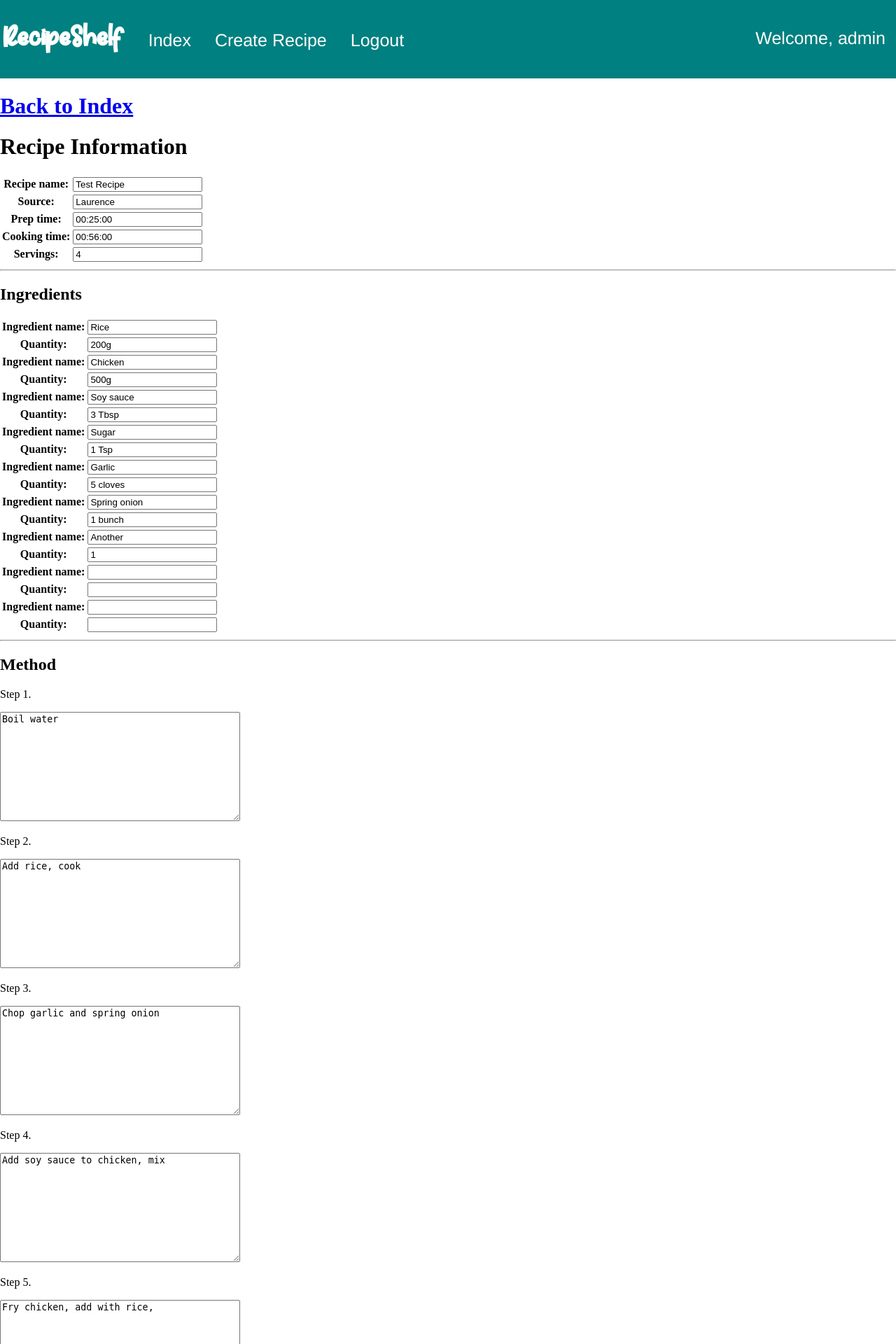
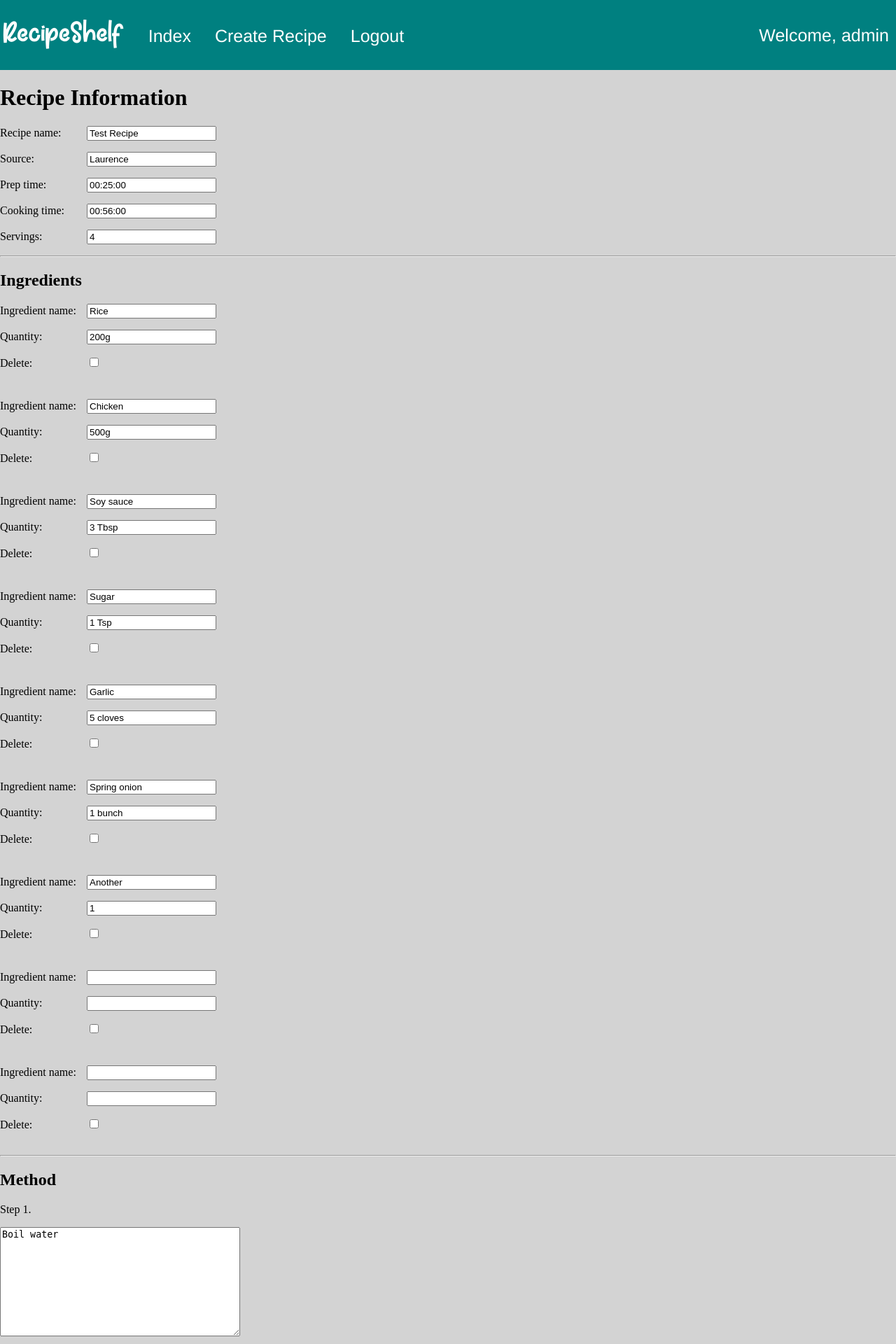
Before and after one commit to L-E-Freeman/RecipeShelf, a Django app: page /recipes/edit_recipe/63 in a window 1280 px wide. Shown: the top 1920 px of the page at 70% size. Run offline with Django 3.2, Linux system fonts and the light colour scheme; a user stored in the database is signed in; data comes from the database, SQL or seed files in the repository; both versions use the stored data as it was after the commit.

Commit message:
Edit recipe functionality achieved again. Looking in to improving CSS form styling.

```diff
--- a/recipes/forms.py
+++ b/recipes/forms.py
@@ -23,7 +23,9 @@ IngredientFormSet = inlineformset_factory(
     Ingredient,
     form = IngredientForm,
     can_delete_extra = True,
-    can_delete = False,
+    # If something breaks with dyanimcally adding JS, it's because can_delete
+    # is now set to True.
+    can_delete = True,
     extra=2)
 
 class MethodForm(forms.ModelForm):
--- a/recipes/static/recipes/base_style.css
+++ b/recipes/static/recipes/base_style.css
@@ -1,6 +1,9 @@
 /* Navigation bar */
 .topnav {
     background-color: teal;
+    height: 100px;
+    width: 100%;
+    line-height: 100px;
     overflow: hidden;
     margin:0
 }
@@ -12,18 +15,29 @@
     text-align: center;
     font-family: helvetica;
     padding-left: 30px;
-    padding-bottom: 0px;
     font-size: 25px;
     text-decoration: none;
 }
 
-.topnav a:hover {
-     text-decoration: underline;
+
+#logo {
+    display:inline-block;
+    padding-left: 5px;
+    color: white;
+    font-family: Foodpacker;
+    font-size: 40px;
+    text-align: center;
+}
+
+
+a:not(#logo):hover {
+    text-decoration: underline;
 }
 
 #welcomemsg {
+    display:inline-block;
     float:right;
-    padding: 15px;
+    padding-right: 10px;
     font-family: helvetica;
     color:white;
     font-size: 25px;
@@ -35,15 +49,6 @@
     src: url('recipe_site/recipes/static/recipes/fonts/Foodpacker.otf')
 }
 
-#title {
-    display:inline-block;
-    padding-left: 5px;
-    color: white;
-    font-family: Foodpacker;
-    font-size: 40px;
-    text-align: center;
-}
-
 
 /* Removing padding from left hand side. */
 body {
--- /dev/null
+++ b/recipes/static/recipes/edit_recipe_style.css
@@ -0,0 +1,33 @@
+body {
+    background-color: lightgrey;
+}
+
+input[type="text"] textarea {
+    background-color: gray;
+}
+
+#recipeinfo p {
+    display: block;
+}
+
+#recipeinfo > p > label {
+    display: inline-block;
+    width: 120px;
+}
+
+#methodinfo {
+    padding-left: 5px;
+}
+
+.ingredientinfo p {
+    display: block;
+}
+
+.ingredientinfo {
+    padding-bottom: 10px;
+}
+
+.ingredientinfo > p > label {
+    display: inline-block;
+    width: 120px;
+}
--- a/recipes/templates/recipes/base.html
+++ b/recipes/templates/recipes/base.html
@@ -12,16 +12,16 @@
 
     <body>
 
-        <div class = "topnav">
-            <h1 id="title">RecipeShelf</h1>
+        <div class="topnav">
+            <a href = "{% url 'recipes:index' %}" id="logo">RecipeShelf</a>
             {% if request.user.is_authenticated %}
-                <a href = "{% url 'recipes:index' %}">Index</a>
-                <a href = "{% url 'recipes:create_recipe' %}">Create Recipe</a>
-                <a href = "{% url 'recipes:logout' %}">Logout</a>
-                <p id = "welcomemsg">Welcome, {{ request.user }}</p>
+            <a href = "{% url 'recipes:index' %}">Index</a>
+            <a href = "{% url 'recipes:create_recipe' %}">Create Recipe</a>
+            <a href = "{% url 'recipes:logout' %}">Logout</a>
+            <div id="welcomemsg">Welcome, {{ request.user }}</div>
             {% else %}
-                <a href = "{% url 'recipes:signup' %}">Sign Up</a>
-                <a href = "{% url 'recipes:login' %}">Login</a>
+            <a href = "{% url 'recipes:signup' %}">Sign Up</a>
+            <a href = "{% url 'recipes:login' %}">Login</a>
             {% endif %}
         </div>
 
--- a/recipes/templates/recipes/edit_recipe.html
+++ b/recipes/templates/recipes/edit_recipe.html
@@ -1,33 +1,53 @@
 {% extends 'recipes/base.html' %}
 
 {% block content %}
-<h1><a href = "{% url 'recipes:index' %}">Back to Index</a></h1>
+
+{% load static %}
+
+<link rel="stylesheet" type="text/css" href="{% static 'recipes/edit_recipe_style.css' %}">
+
 
 <form action="" method="post">
     {% csrf_token %}
+
     <h1>Recipe Information</h1>
+
     {% if error_message %}
-        <p><strong>{{ error_message }}</strong></p>
+    <strong>{{ error_message }}</strong>
     {% endif %}
-        <table>
-        {{ form.as_table }}
-        </table>
+    <div id="recipeinfo">
+        {{ form.as_p }}
+    </div>
+
     <hr>
+
     <h2>Ingredients</h2>
+
     {{ iformset.management_form }}
-        <table>
+    <div id=ingredientform>
         {% for i_form in iformset %}
-            {{ i_form.as_table }}
+        <div class = ingredientinfo>
+            {{ i_form.as_p }}
+        </div>
     {% endfor %}
-        </table>
+    </div>
+
     <hr>
+
     <h2>Method</h2>
+
     {{ mformset.management_form }}
+    <div id=methodform>
         {% for m_form in mformset %}
+        <div class=methodinfo>
             Step {{ forloop.counter }}. {{ m_form.as_p }}
+        </div>
     {% endfor %}
+    </div>
+
     <input type="submit" value="Submit">
 </form>
 {% endblock content %}
+
 <!--The form action should go to the same view that serves the form - as a
 post request. View will process and then you are sent to thank you page.-->
--- a/recipes/templates/recipes/recipe_index.html
+++ b/recipes/templates/recipes/recipe_index.html
@@ -2,11 +2,12 @@
 
 {% block content %}
 
+{% load recipes_extras %}
 {% load static %}
 
 <link rel="stylesheet" type="text/css" href="{% static 'recipes/recipe_index_style.css' %}">
 
-<h2>Existing Recipes</h2>
+<h2>My Recipes</h2>
 {% if recipes %}
 <div class=outercontainer>
     {% for recipe in recipes %}
@@ -15,6 +16,8 @@
         <div class=recipebox onclick='location.href="{% url 'recipes:display_recipe' recipe.id %}";' style="cursor:pointer;">
             <p id=recipename>{{recipe.recipe_name}}</p>
             <p id=recipesource>Source: {{recipe.source}}</p>
+            <p class=recipetimings>Prep: {{ recipe.prep_time | duration }}</p>
+            <p class=recipetimings>Cook: {{ recipe.cooking_time | duration }}</p>
         </div>
     {% endfor %}
 </div>
--- a/recipes/views.py
+++ b/recipes/views.py
@@ -111,7 +111,7 @@ def edit_recipe(request, recipecard_id):
         # TODO: Add an error message here. This breaks when you clear text from
         # a form field which has text in.
         else:
-            return HttpResponse("You've fucked it")
+            return HttpResponse("One of the forms was invalid.")
 
 def recipe_submitted(request):
     """Redirect page the user sees once a new recipe has been submitted"""
```
Also changed, not shown: recipes/static/recipes/recipe_index_style.css (+12 -6 lines), db.sqlite3. Lines whose indentation alone changed are shown as unchanged.
